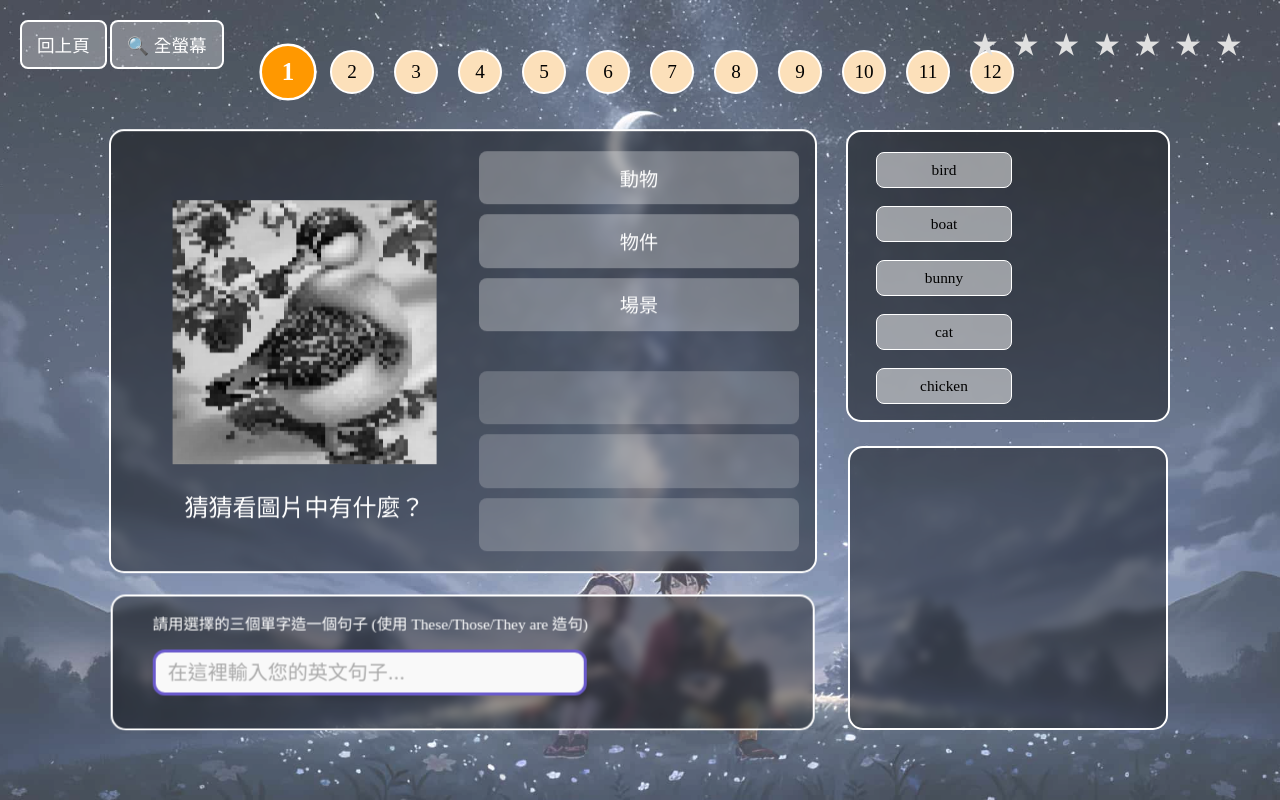
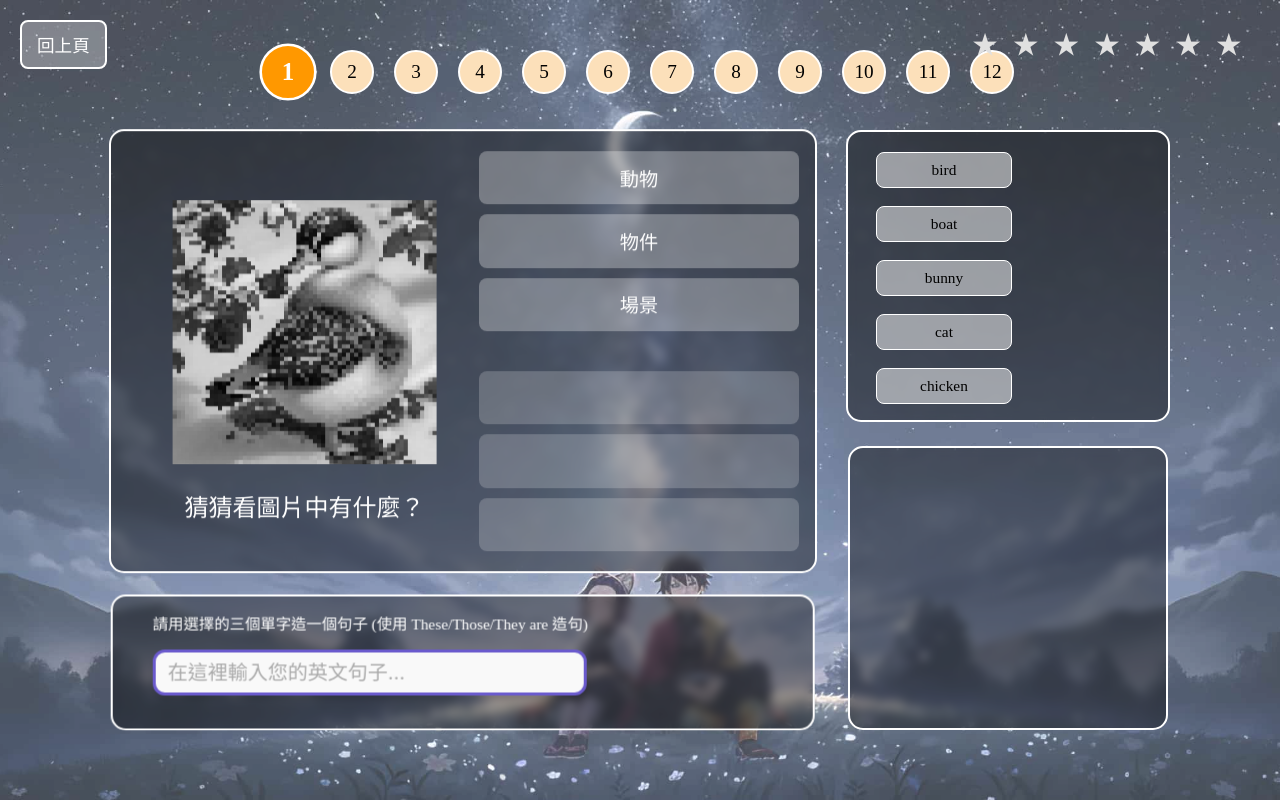
Before and after one commit to lyekai/web_word_game, a plain HTML site: page easy_mode.html in a window 1280 px wide. Drawn offline with Linux system fonts and the light colour scheme.

```diff
--- a/easy_mode.html
+++ b/easy_mode.html
@@ -119,7 +119,7 @@
         </div>
     </div>
 
-    <button id="fullscreen-btn" onclick="toggleFullScreen()" style="position: fixed; top: 20px; left: 110px; padding: 10px 15px; background: rgba(255, 255, 255, 0.3); border: 2px solid white; border-radius: 8px; color: white; font-size: 1.1em; cursor: pointer; z-index: 10;">🔍 全螢幕</button>
+    <!-- <button id="fullscreen-btn" onclick="toggleFullScreen()" style="position: fixed; top: 20px; left: 110px; padding: 10px 15px; background: rgba(255, 255, 255, 0.3); border: 2px solid white; border-radius: 8px; color: white; font-size: 1.1em; cursor: pointer; z-index: 10;">🔍 全螢幕</button> -->
 
     <script>
         let currentLevel = 1;
```
